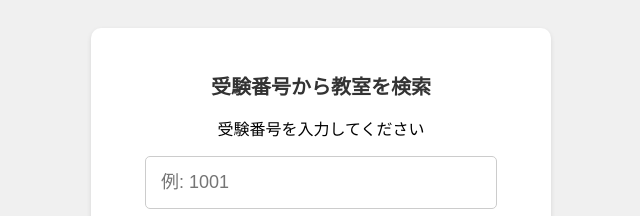
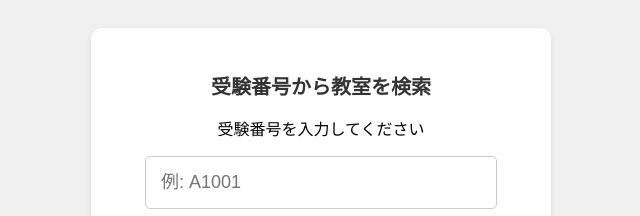
Before and after one commit to yagi-blue-1030/room-search-20251220-a, a plain HTML site: page index.html in a window 1280 px wide. Shown: the top 216 px of the page, 319-959 px from the left. Drawn offline with Linux system fonts and the light colour scheme.

Commit message:
Add files via upload

```diff
--- a/index.html
+++ b/index.html
@@ -21,7 +21,7 @@
     <div class="container">
         <h1>受験番号から教室を検索</h1>
         <p>受験番号を入力してください</p>
-        <input type="text" id="inputNumber" placeholder="例: 1001">
+        <input type="text" id="inputNumber" placeholder="例: A1001">
         <button onclick="searchRoom()">検索する</button>
         <div id="result"></div>
     </div>
```
